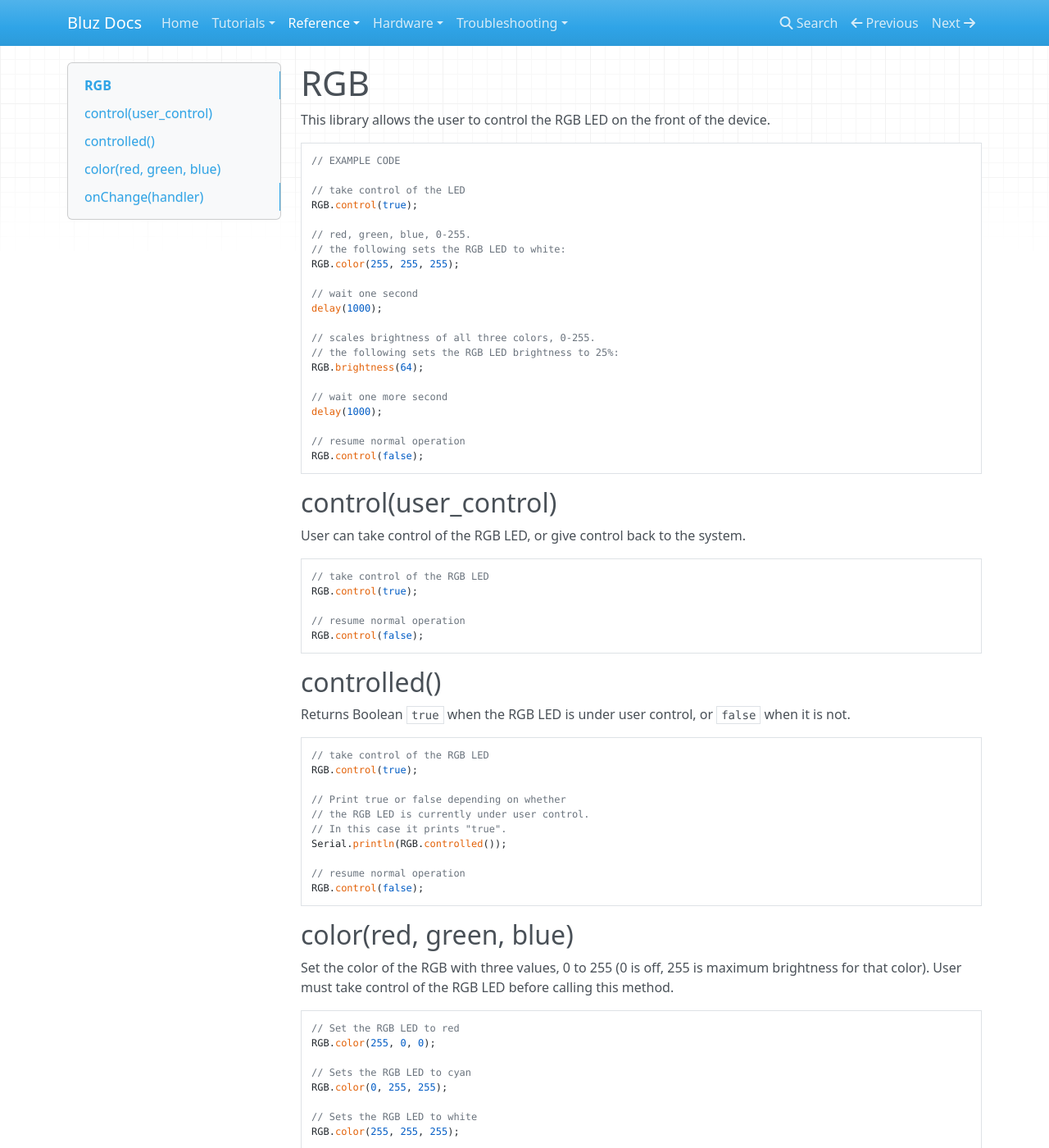
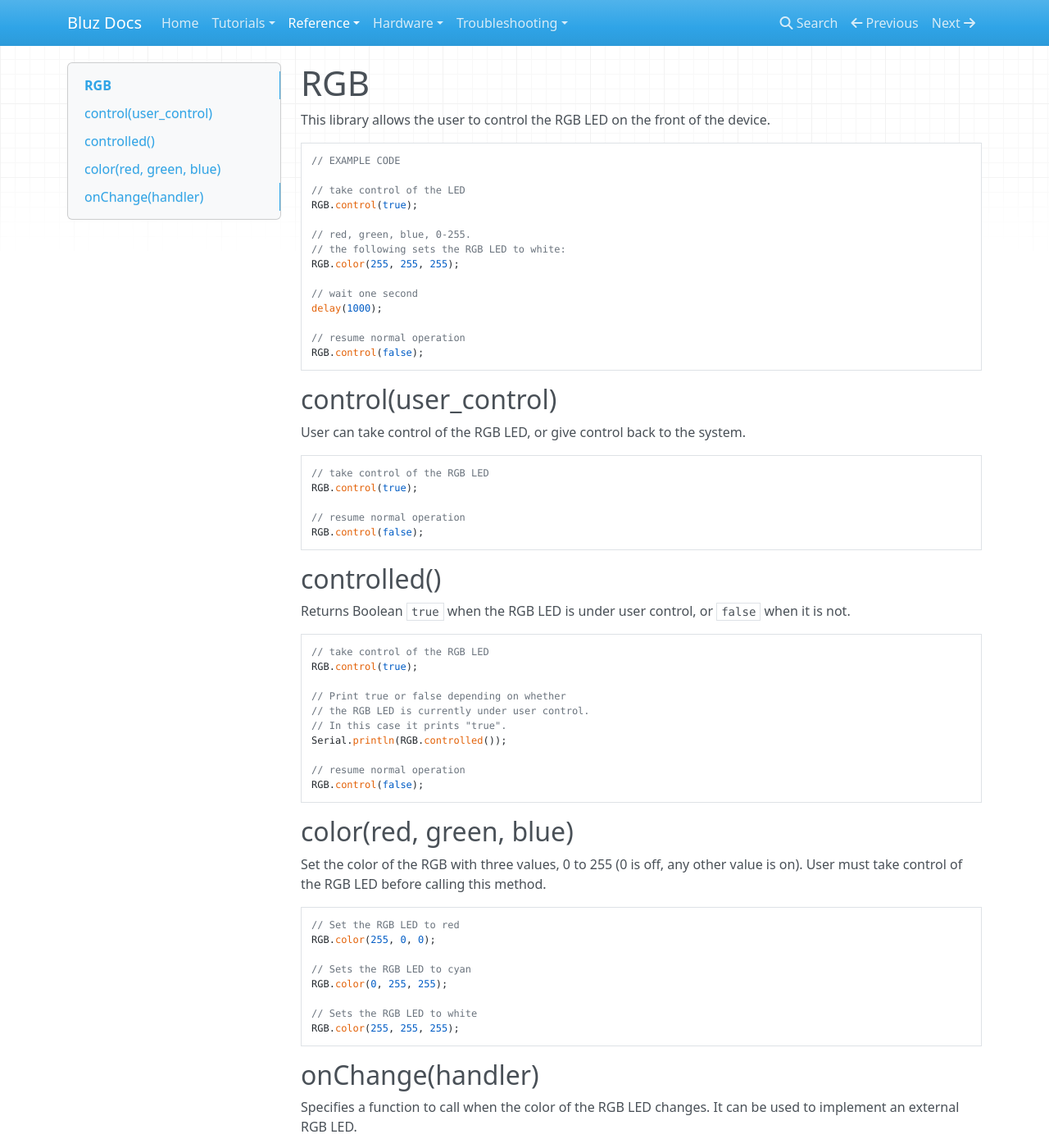
Before and after one commit to bluzDK/bluz-docs, an MkDocs documentation site: the page built from docs/reference/rgb.md, in a window 1280 px wide and 1400 px high. Shown: the whole window at 82% size. Built offline with MkDocs 1.6.1, drawn with Linux system fonts in a browser that asks for light colours; nearby versions of some CDN libraries; old or Windows-style settings are respelled for this version of MkDocs.

Commit message:
remove RGB brightness references

````diff
--- a/docs/reference/rgb.md
+++ b/docs/reference/rgb.md
@@ -13,13 +13,6 @@ RGB.control(true);
 RGB.color(255, 255, 255);
 
 // wait one second
-delay(1000);
-
-// scales brightness of all three colors, 0-255.
-// the following sets the RGB LED brightness to 25%:
-RGB.brightness(64);
-
-// wait one more second
 delay(1000);
 
 // resume normal operation
@@ -57,7 +50,7 @@ RGB.control(false);
 
 ## color(red, green, blue)
 
-Set the color of the RGB with three values, 0 to 255 (0 is off, 255 is maximum brightness for that color).  User must take control of the RGB LED before calling this method.
+Set the color of the RGB with three values, 0 to 255 (0 is off, any other value is on).  User must take control of the RGB LED before calling this method.
 
 ```cpp
 // Set the RGB LED to red
````
